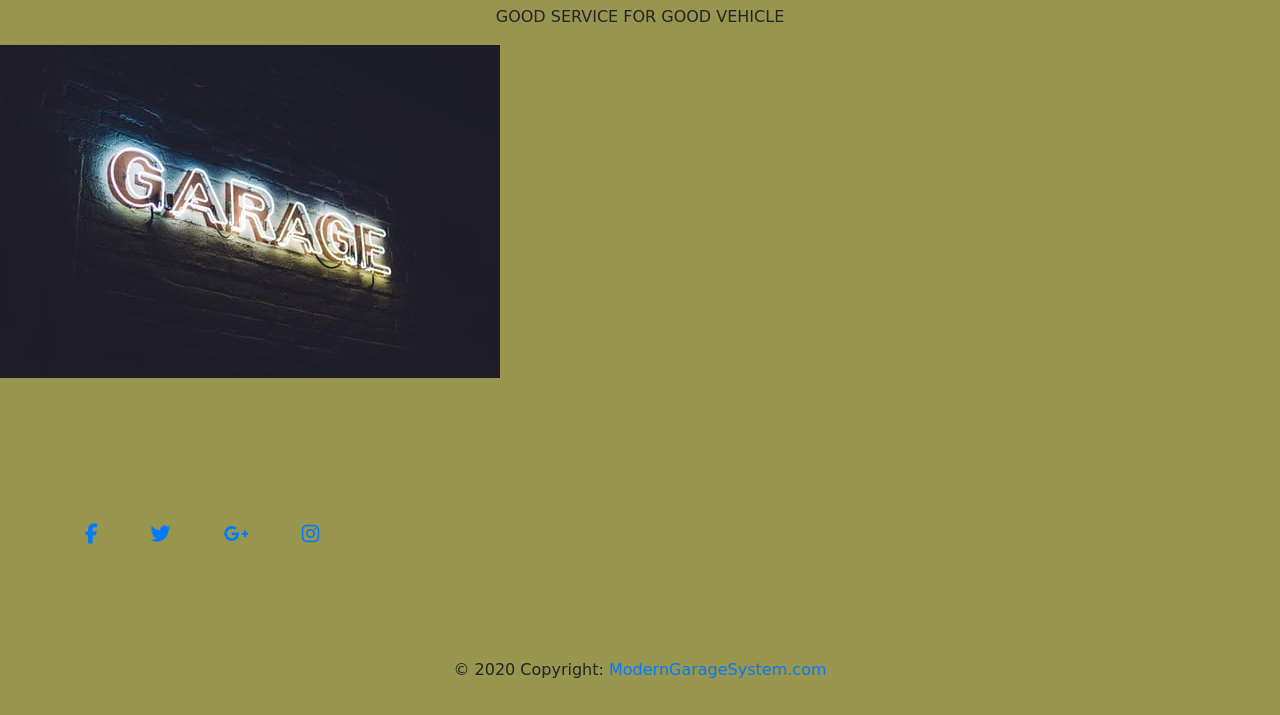
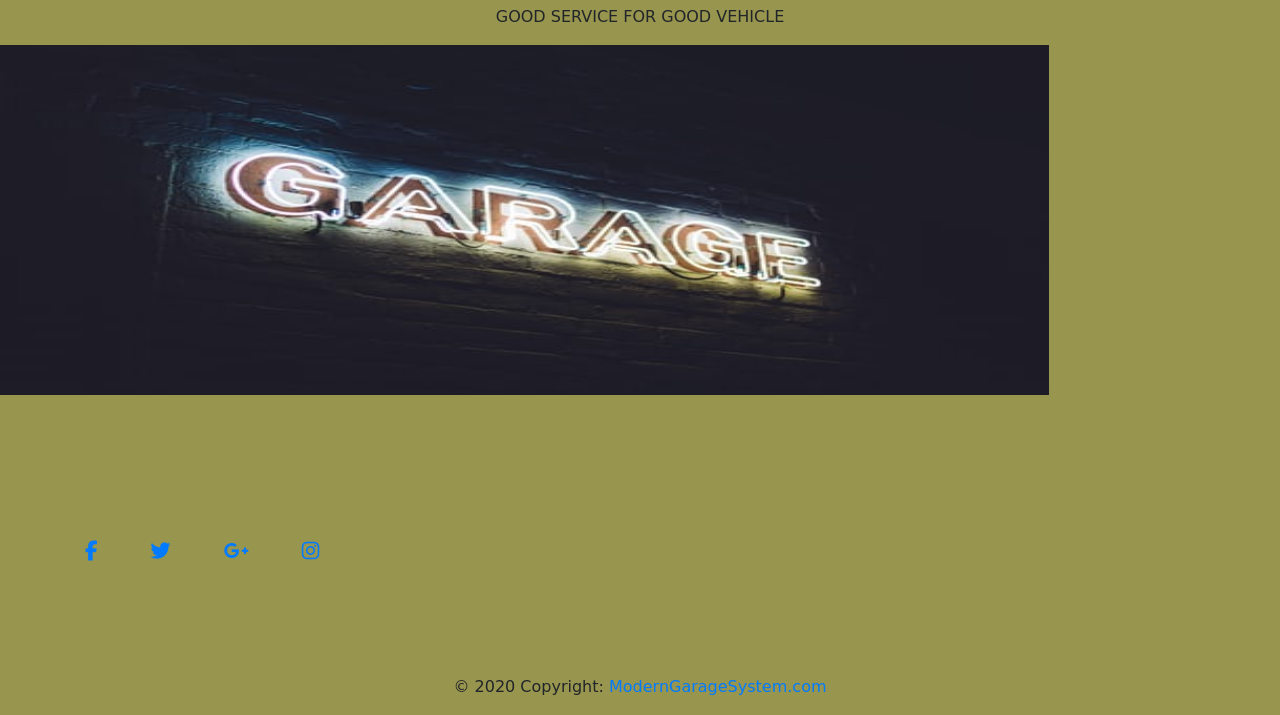
Before and after one commit to Josephshitandi/Garage-system-group, a plain HTML site: page index.html in a window 1280 px wide. Shown: the part 141-856 px from the top of the page. Drawn offline with nearby package versions, Linux system fonts and the light colour scheme.

Commit message:
style garage identifier

```diff
--- a/css/styles.css
+++ b/css/styles.css
@@ -46,3 +46,9 @@ nav ul li:hover ul {
 h1,p {
     text-align: center;
 }
+
+#garage {
+    height: 350px;
+    width: 1049px;
+
+}
```
